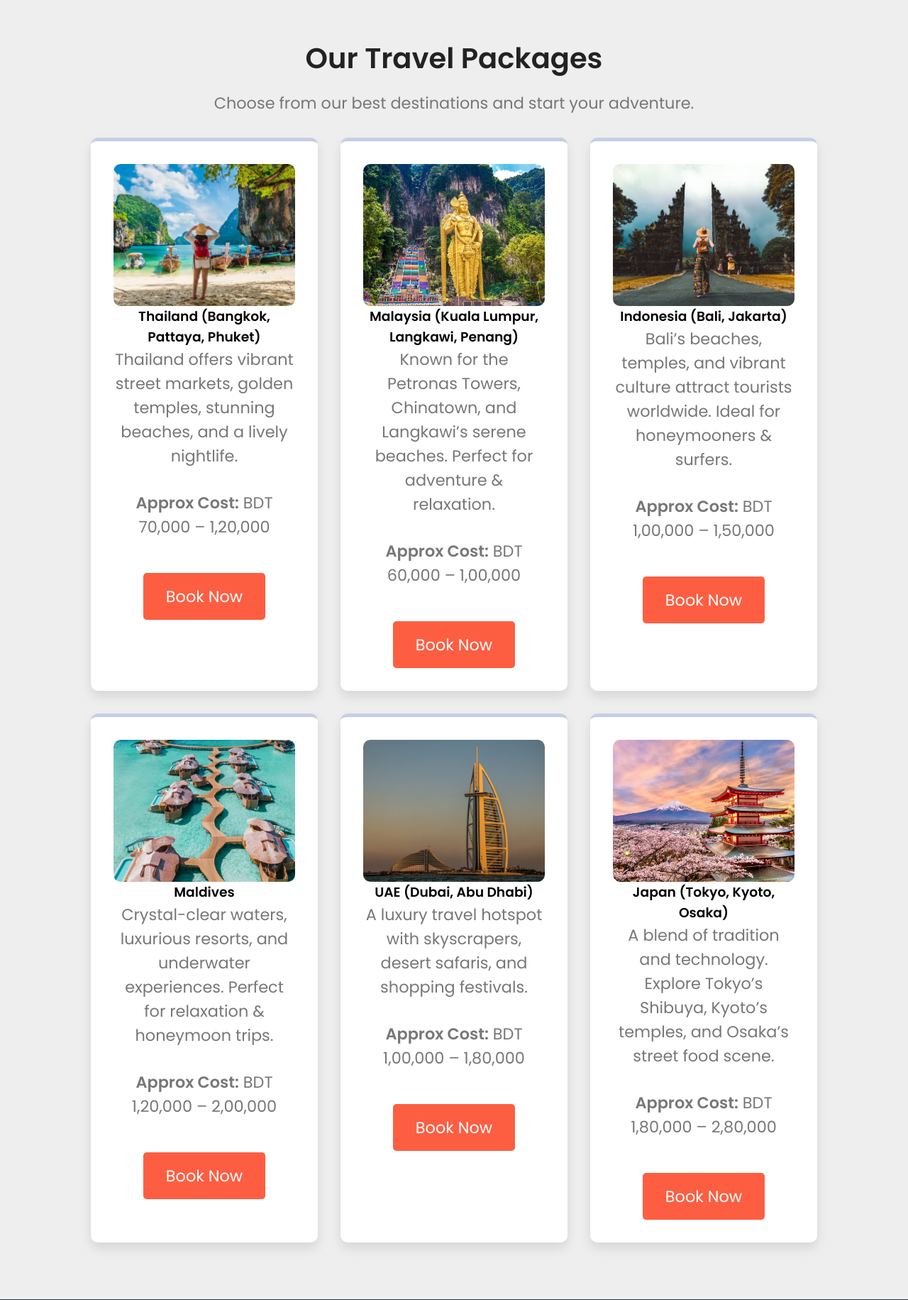
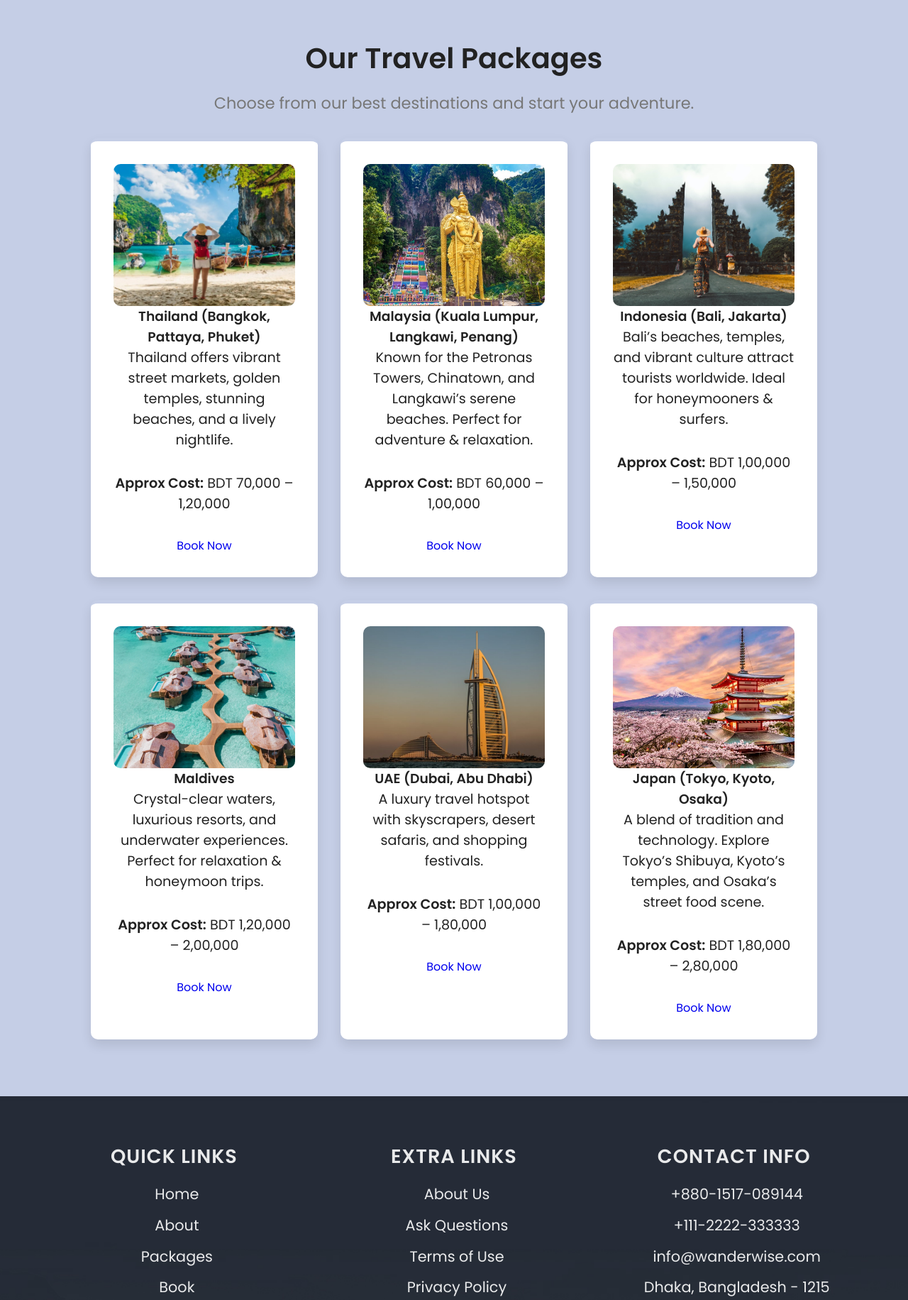
Before and after one commit to MotasimAbid19/WanderWise, a PHP site: page /views/packages.php in a window 1280 px wide. Shown: the part 118-1949 px from the top of the page at 71% size. Run offline with PHP 8.4, Linux system fonts and the light colour scheme.

Commit message:
improved packages.css

```diff
--- a/assets/css/packages.css
+++ b/assets/css/packages.css
@@ -1,7 +1,7 @@
 @import url('https://fonts.googleapis.com/css2?family=Poppins:wght@100;200;300;400;500;600&display=swap');
 
 :root {
-    --main-color: #c5cee6;
+    --main-color: #c5cee6; /* Main color background */
     --black: #222;
     --white: #fff;
     --tomato: #fd5e42;
@@ -27,19 +27,20 @@
 .packages {
     padding: 5rem 10%;
     text-align: center;
-    background: var(--light-bg);
+    background: var(--main-color); /* Matching home banner color */
+    color: var(--black); /* Set text color to black */
 }
 
 /* Section Title */
 .packages h2 {
     font-size: 2.5rem;
-    color: var(--black);
+    color: var(--black); /* Ensure text color is black */
     margin-bottom: 1rem;
 }
 
 .packages p {
     font-size: 1.4rem;
-    color: var(--light-black);
+    color: var(--light-black); /* Adjusted font color */
     max-width: 800px;
     margin: 0 auto 2rem;
 }
@@ -47,7 +48,7 @@
 /* Package List */
 .package-list {
     display: grid;
-    grid-template-columns: repeat(auto-fit, minmax(280px, 1fr));
+    grid-template-columns: repeat(auto-fit, minmax(280px, 1fr)); /* Show 3 packages */
     gap: 2rem;
     margin-top: 2rem;
     justify-content: center;
@@ -80,37 +81,49 @@
 /* Hover Effect */
 .package:hover {
     transform: translateY(-10px);
-    background: var(--main-color);
-    color: var(--white);
+    background: var(--tomato); /* Change background color on hover */
+    color: var(--white); /* Text color change on hover */
 }
 
 /* Change text color inside hovered card */
 .package:hover h3,
 .package:hover p {
-    color: var(--white);
+    color: var(--white); /* White text inside card when hovered */
 }
 
-/* Book Now Button */
-.btn {
+/* Cost Styling */
+.package p {
+    font-size: 1.2rem; /* Smaller font size for cost */
+    color: var(--black); /* Black font color for cost */
+}
+
+/* See More Packages Button */
+.see-more-btn {
     display: inline-block;
     background: var(--tomato);
     color: var(--white);
-    font-size: 1.4rem;
+    font-size: 1.5rem;
     padding: 1rem 2rem;
-    margin-top: 1rem;
+    margin-top: 1.5rem;
     border-radius: 5px;
     transition: 0.3s ease-in-out;
+    text-decoration: none; /* Ensure it's not underlined */
 }
 
-.btn:hover {
+.see-more-btn:hover {
     background: var(--black);
     transform: scale(1.05);
+}
+
+/* Package Page Background Color */
+body {
+    background-color: var(--main-color); /* Set background color for the package page */
 }
 
 /* Responsive Design */
 @media (max-width: 1024px) {
     .package-list {
-        grid-template-columns: repeat(auto-fit, minmax(250px, 1fr));
+        grid-template-columns: repeat(auto-fit, minmax(250px, 1fr)); /* 2 columns on smaller screens */
     }
     .packages h2 {
         font-size: 2.2rem;
@@ -125,7 +138,7 @@
 
 @media (max-width: 768px) {
     .package-list {
-        grid-template-columns: repeat(auto-fit, minmax(220px, 1fr));
+        grid-template-columns: repeat(auto-fit, minmax(220px, 1fr)); /* 1 column on mobile */
     }
     .packages h2 {
         font-size: 2rem;
@@ -140,7 +153,7 @@
 
 @media (max-width: 480px) {
     .package-list {
-        grid-template-columns: repeat(auto-fit, minmax(100%, 1fr));
+        grid-template-columns: repeat(auto-fit, minmax(100%, 1fr)); /* 1 column on mobile */
     }
     .packages h2 {
         font-size: 1.8rem;
```
